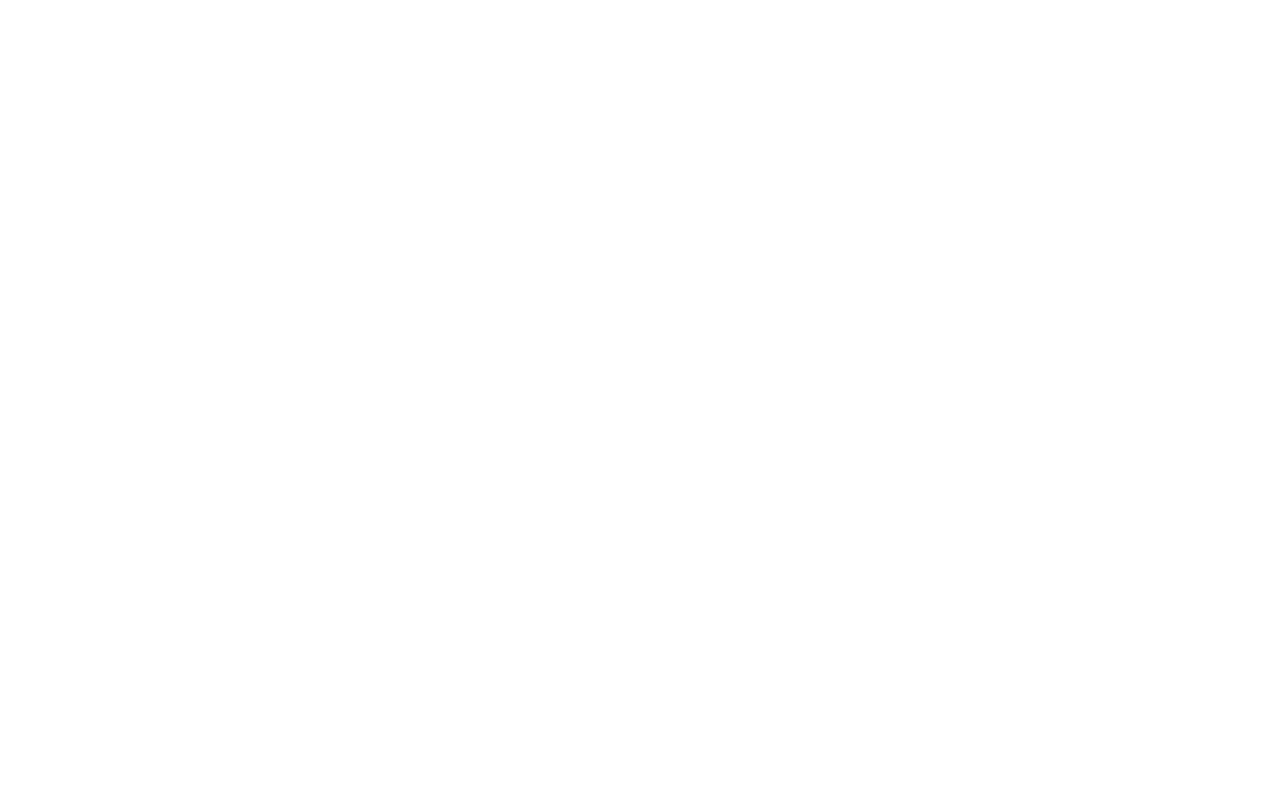
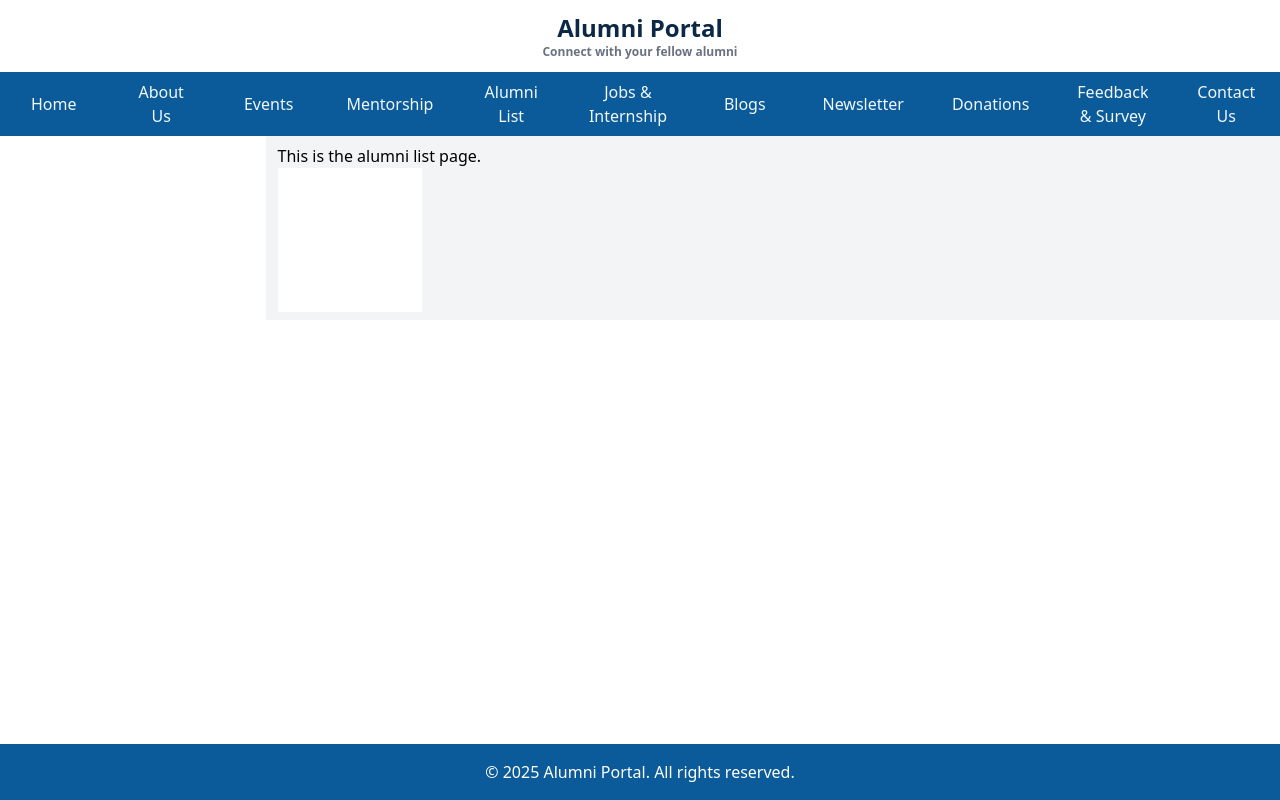
Before and after one commit to akshatp17/AlumniPortal, a React (Vite) app in the folder client/: page /alumni-list in a window 1280 px wide. Before the commit this address had no page. Built offline with nearby package versions, Linux system fonts and the light colour scheme; sample sign-in values are in the browser's storage.

Commit message:
basic alumnilist setup

```diff
--- /dev/null
+++ b/client/src/components/AlumniList/AlumniCard.jsx
@@ -0,0 +1,11 @@
+import React from 'react'
+
+const AlumniCard = (props) => {
+    return (
+        <div className='w-36 h-36 bg-white'>
+
+        </div>
+    )
+}
+
+export default AlumniCard
--- a/client/src/pages/Home.jsx
+++ b/client/src/pages/Home.jsx
@@ -1,14 +1,17 @@
+import { UserRound } from 'lucide-react'
 import React from 'react'
 import { Link } from 'react-router-dom'
 
 const Home = () => {
     return (
         <>
-            <div>This is home page</div>
-            <Link to={'/user'} className="flex gap-2 bg-gray-800 text-white px-4 py-1 rounded-md text-sm">
-                <UserRound size={18} />
-                YourProfile
-            </Link>
+            <div className='flex justify-around py-5'>
+                <div>This is home page</div>
+                <Link to={'/user'} className="flex gap-2 bg-gray-800 text-white px-4 py-1 rounded-md text-sm">
+                    <UserRound size={18} />
+                    YourProfile
+                </Link>
+            </div>
         </>
 
     )
--- a/client/src/pages/features/AlumniList.jsx
+++ b/client/src/pages/features/AlumniList.jsx
@@ -1,12 +1,17 @@
 import React from 'react'
+import AlumniCard from '../../components/AlumniList/AlumniCard'
 
 const AlumniList = () => {
     return (
-        <>
-            <div>
+        <div className='w-full h-full flex gap-3'>
+            <div className='h-full w-1/5'>
+
+            </div>
+            <div className='bg-gray-100 h-full w-4/5 px-3 py-2'>
                 This is the alumni list page.
+                <AlumniCard />
             </div>
-        </>
+        </div>
     )
 }
 
--- a/client/src/routes/Routes.jsx
+++ b/client/src/routes/Routes.jsx
@@ -10,6 +10,7 @@ const Login = lazy(() => import("../pages/forms/Login"));
 const Register = lazy(() => import("../pages/forms/Register"));
 const Home = lazy(() => import("../pages/Home"));
 const Profile = lazy(() => import("../pages/User/User"));
+const AlumniList = lazy(() => import("../pages/features/AlumniList"));
 
 const AppRoutes = () => {
     return (
@@ -40,6 +41,14 @@ const AppRoutes = () => {
                                 </ProtectedRoute>
                             }
                         />
+                        <Route
+                            path="/alumni-list"
+                            element={
+                                <ProtectedRoute>
+                                    <AlumniList />
+                                </ProtectedRoute>
+                            }
+                        />
                     </Route>
                 </Routes>
             </Suspense>
```
Also changed, not shown: 1 other file (tests, documents, lock files or other folders).
